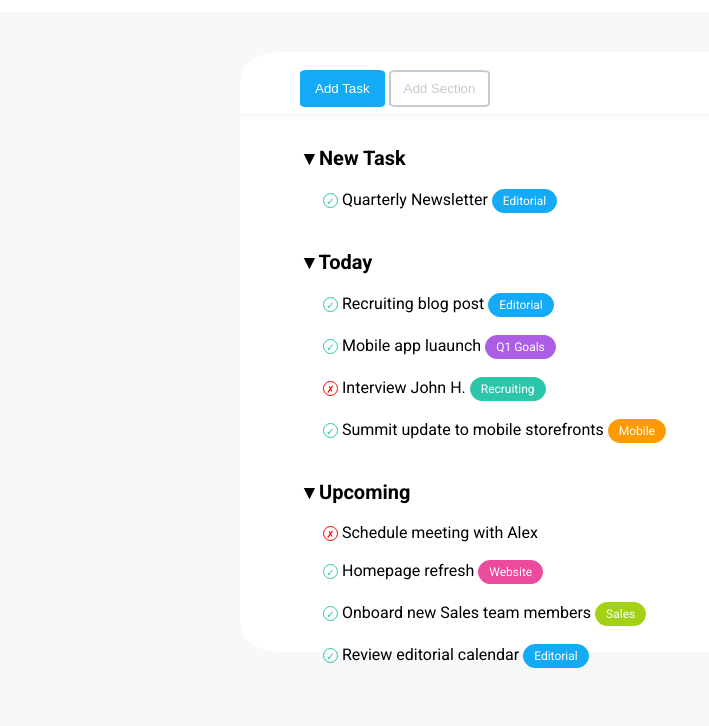
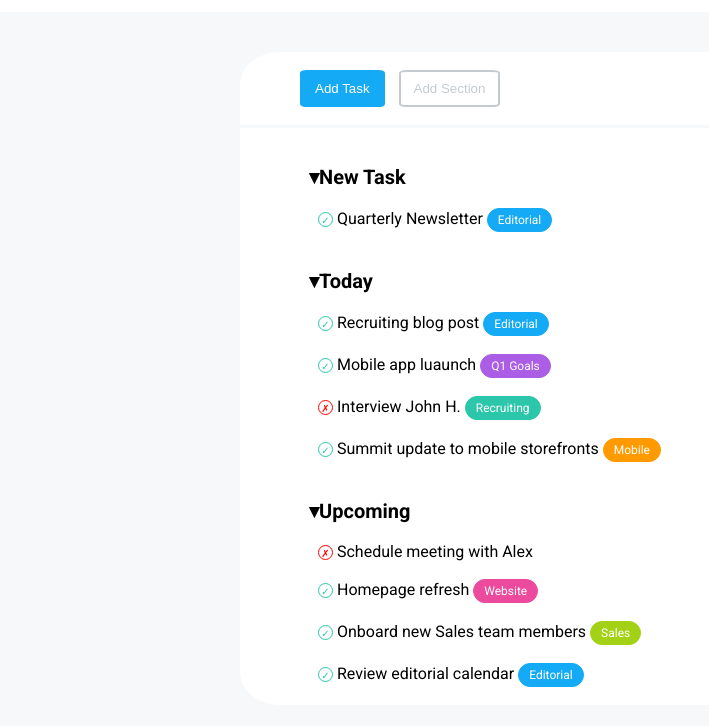
Before and after one commit to erikaCutugno/html-css-toboolist, a plain HTML site: page index.html in a window 1280 px wide. Shown: the part 68-794 px from the top of the page, without its empty margins (0-709 px from the left). Drawn offline with Linux system fonts and the light colour scheme.

Commit message:
fix: main and errors

```diff
--- a/css/style.css
+++ b/css/style.css
@@ -6,11 +6,19 @@
     margin: 0;
     padding: 0;
 }
-
+/*-----------
+    GENERAL
+------------*/
 body{
     background-color: #F6F8F9;
     font-family: "Roboto", sans-serif;
 }
+ul{
+    list-style: none;
+}
+/*--------------
+    HEADER
+--------------*/
 h1{
     display: inline-block;
     vertical-align: middle;
@@ -24,23 +32,26 @@ header{
     font-weight: 700;
     margin-bottom: 40px;
 }
-
+/*--------------
+    COMPONENTS
+--------------*/
 main{
     background-color:#ffffff;
-    width: 800px;
-    height: 600px;
+    max-width: 800px;
     margin: auto;
     border-radius: 5%;
 }
 .intro{
-    height: 65px;
     border-bottom:3px solid #F6F8F9;
 }
+/*--------------
+    BUTTONS
+--------------*/
 .btn{
     background: transparent;
     padding: 9px 13px ;
     border-radius:8%;
-    margin-top: 18px;
+    margin: 18px 10px 18px 0px;
     border: 2px solid;
 }
 
@@ -54,21 +65,20 @@ main{
 .btn-white{
     color: #C4CBD0;
 }
-/*--- list ---*/
-ul{
-    list-style: none;
-    padding: 10px;
-}
+/*---------
+    LISTS
+----------*/
+
 li{
     padding: 9px;
 }
 .ul-1{
-    padding: 20px;
-    margin-left: 35px;
+    margin: 18px 60px;
 }
 h3{
     font-size: 20px;
     font-weight: bold;
+    padding: 10px 0px;
 }
 .circle{
     display: inline-block;
--- a/index.html
+++ b/index.html
@@ -13,19 +13,19 @@
 </head>
 <body>
     <header>
-        <img class="logo" src="./img/logo (1).png" alt="logo">
+        <img class="logo" src="./img/logo.png" alt="logo">
         <h1>Toboolist</h1>
     </header>
     <main>
-        <section class="intro">
+        <div class="intro">
             <button class="btn btn-blue">Add Task</button>
             <button class="btn btn-white">Add Section</button>
-        </section>
+        </div>
         <!-- lista -->
         <section>
             <ul class="ul-1">
                 <li>
-                    <h3>&#9662 New Task</h3>
+                    <h3>&#9662;New Task</h3>
                     <ul>
                         <li>
                             <span class="circle circle-check">&check;</span>
@@ -35,7 +35,7 @@
                     </ul>
                 </li>
                 <li>
-                    <h3>&#9662 Today</h3>
+                    <h3>&#9662;Today</h3>
                     <ul>
                         <li>
                             <span class="circle circle-check">&check;</span>
@@ -60,7 +60,7 @@
                     </ul>
                 </li>
                 <li>
-                    <h3>&#9662 Upcoming</h3>
+                    <h3>&#9662;Upcoming</h3>
                     <ul>
                         <li>
                             <span class="circle circle-cross">&cross;</span>
```
Also changed, not shown: img/logo.png (renamed from img/logo (1).png).
